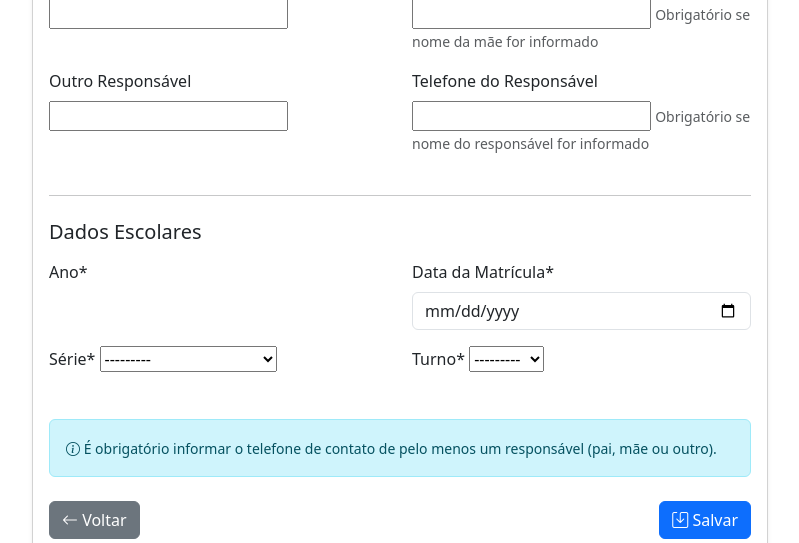
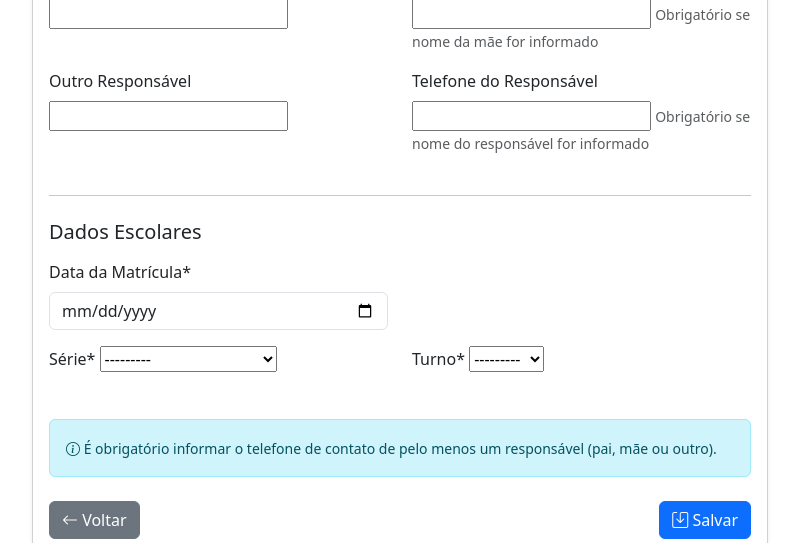
Before and after one commit to Caio-Mizohata/Django-School, a Django app: page /alunos/formulario in a window 1280 px wide. Shown: the part 876-1419 px from the top of the page, without its empty margins (240-1039 px from the left). Run offline with Django 5.2, Linux system fonts and the light colour scheme.

Commit message:
removed 'ano' from alunos/list.html

```diff
--- a/alunos/templates/alunos/formulario.html
+++ b/alunos/templates/alunos/formulario.html
@@ -196,13 +196,6 @@
 
                         <div class="row">
                             <div class="col-md-6 mb-3">
-                                <label for="id_ano" class="form-label">Ano*</label>
-                                {{ form.ano }}
-                                {% for error in form.ano.errors %}
-                                    <div class="text-danger small">{{ error }}</div>
-                                {% endfor %}
-                            </div>
-                            <div class="col-md-6 mb-3">
                                 <label for="id_data_matricula" class="form-label">Data da Matrícula*</label>
                                 <input type="date" class="form-control" id="id_data_matricula" name="data_matricula"
                                        value="{{ form.data_matricula.value|date:'Y-m-d' }}" required>
```
